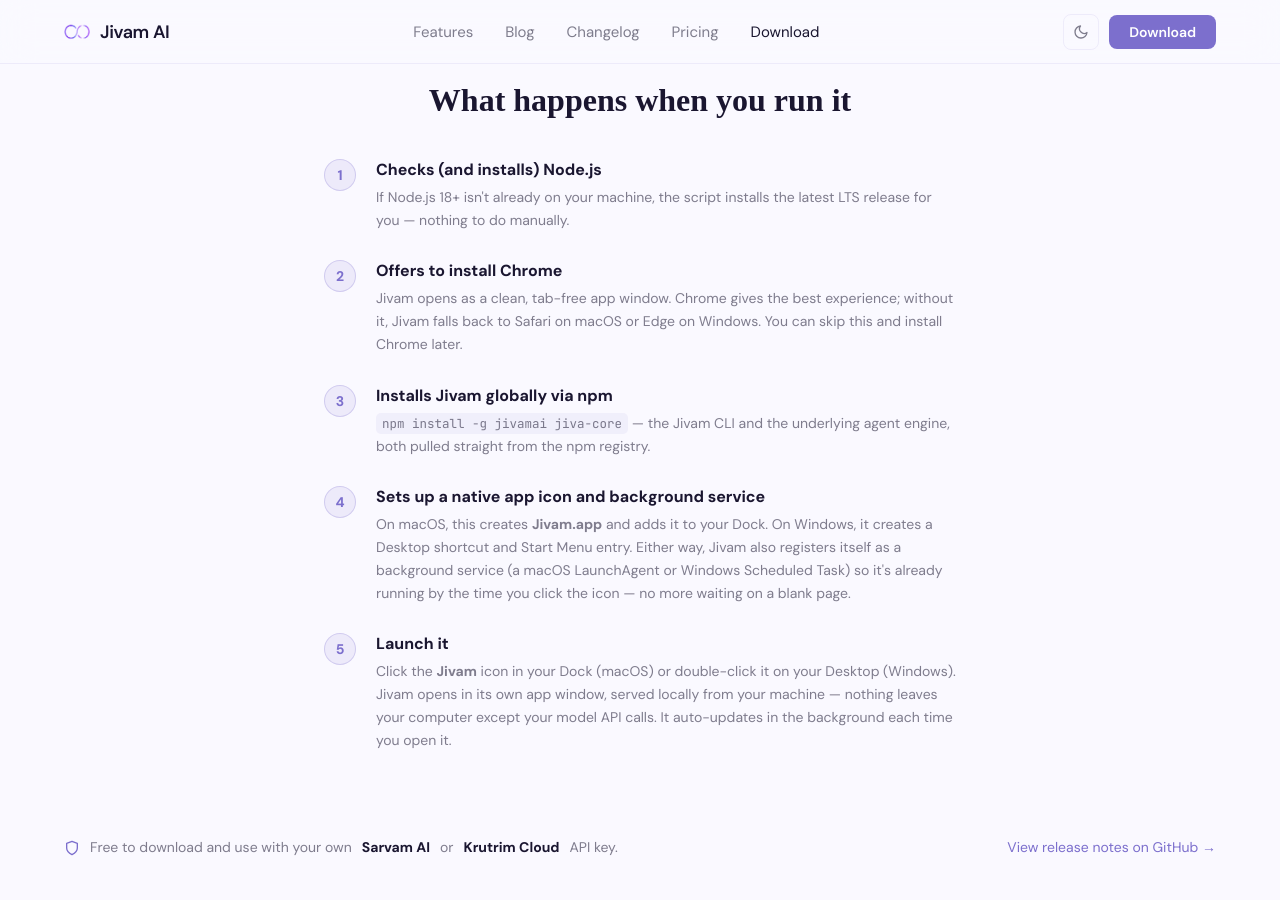
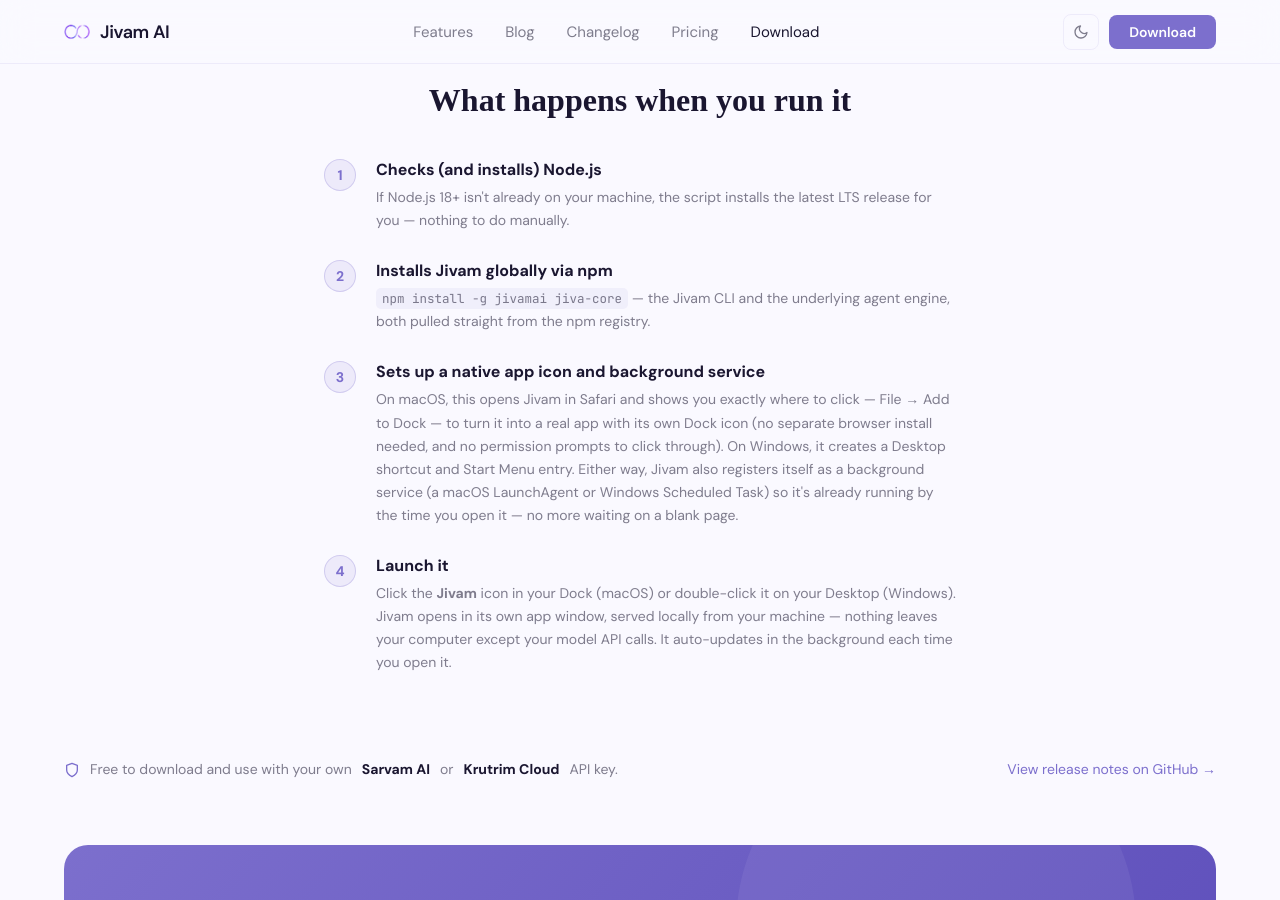
Before and after one commit to KarmaloopAI/JivamAI, a Jekyll site: the page built from download.html, in a window 1280 px wide and 900 px high, scrolled down 731 px. Built offline with Jekyll 4.4.1, drawn with Linux system fonts in a browser that asks for light colours; some web fonts are replaced.

Commit message:
Update install script mirror and download page for Safari-first macOS setup
Jivam's install flow no longer offers to install Chrome on macOS and
no longer needs any Accessibility permission — jivam --install now
opens Safari directly and shows on-screen instructions for the one
manual step (File > Add to Dock), instead of scripting the menu click
itself. Mirrors the updated scripts/install.sh from KarmaloopAI/Jivam
and updates the download page's step-by-step guide to match.

```diff
--- a/download.html
+++ b/download.html
@@ -63,26 +63,19 @@
     <li>
       <span class="dl-step-num">2</span>
       <div>
-        <h4>Offers to install Chrome</h4>
-        <p>Jivam opens as a clean, tab-free app window. Chrome gives the best experience; without it, Jivam falls back to Safari on macOS or Edge on Windows. You can skip this and install Chrome later.</p>
+        <h4>Installs Jivam globally via npm</h4>
+        <p><code>npm install -g jivamai jiva-core</code> — the Jivam CLI and the underlying agent engine, both pulled straight from the npm registry.</p>
       </div>
     </li>
     <li>
       <span class="dl-step-num">3</span>
       <div>
-        <h4>Installs Jivam globally via npm</h4>
-        <p><code>npm install -g jivamai jiva-core</code> — the Jivam CLI and the underlying agent engine, both pulled straight from the npm registry.</p>
+        <h4>Sets up a native app icon and background service</h4>
+        <p>On macOS, this opens Jivam in Safari and shows you exactly where to click — File → Add to Dock — to turn it into a real app with its own Dock icon (no separate browser install needed, and no permission prompts to click through). On Windows, it creates a Desktop shortcut and Start Menu entry. Either way, Jivam also registers itself as a background service (a macOS LaunchAgent or Windows Scheduled Task) so it's already running by the time you open it — no more waiting on a blank page.</p>
       </div>
     </li>
     <li>
       <span class="dl-step-num">4</span>
-      <div>
-        <h4>Sets up a native app icon and background service</h4>
-        <p>On macOS, this creates <strong>Jivam.app</strong> and adds it to your Dock. On Windows, it creates a Desktop shortcut and Start Menu entry. Either way, Jivam also registers itself as a background service (a macOS LaunchAgent or Windows Scheduled Task) so it's already running by the time you click the icon — no more waiting on a blank page.</p>
-      </div>
-    </li>
-    <li>
-      <span class="dl-step-num">5</span>
       <div>
         <h4>Launch it</h4>
         <p>Click the <strong>Jivam</strong> icon in your Dock (macOS) or double-click it on your Desktop (Windows). Jivam opens in its own app window, served locally from your machine — nothing leaves your computer except your model API calls. It auto-updates in the background each time you open it.</p>
```
Also changed, not shown: 1 other file.
